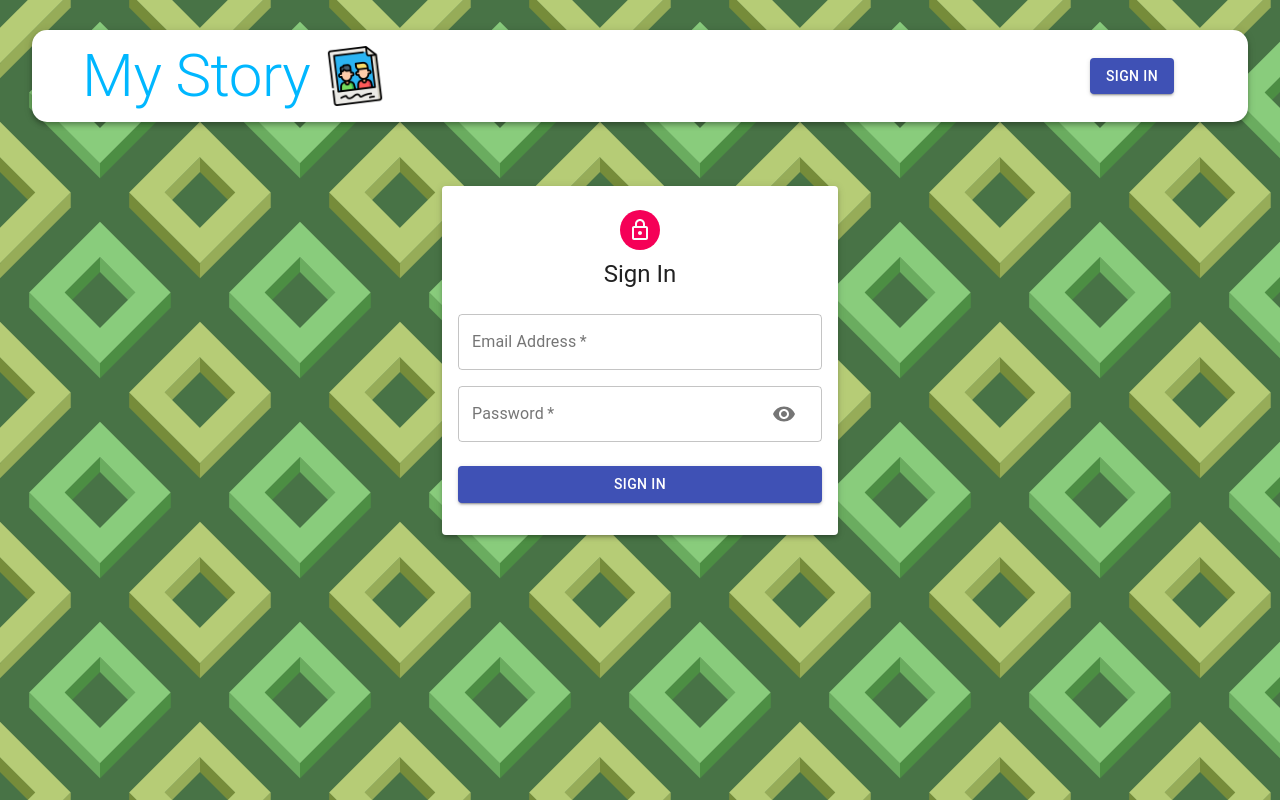
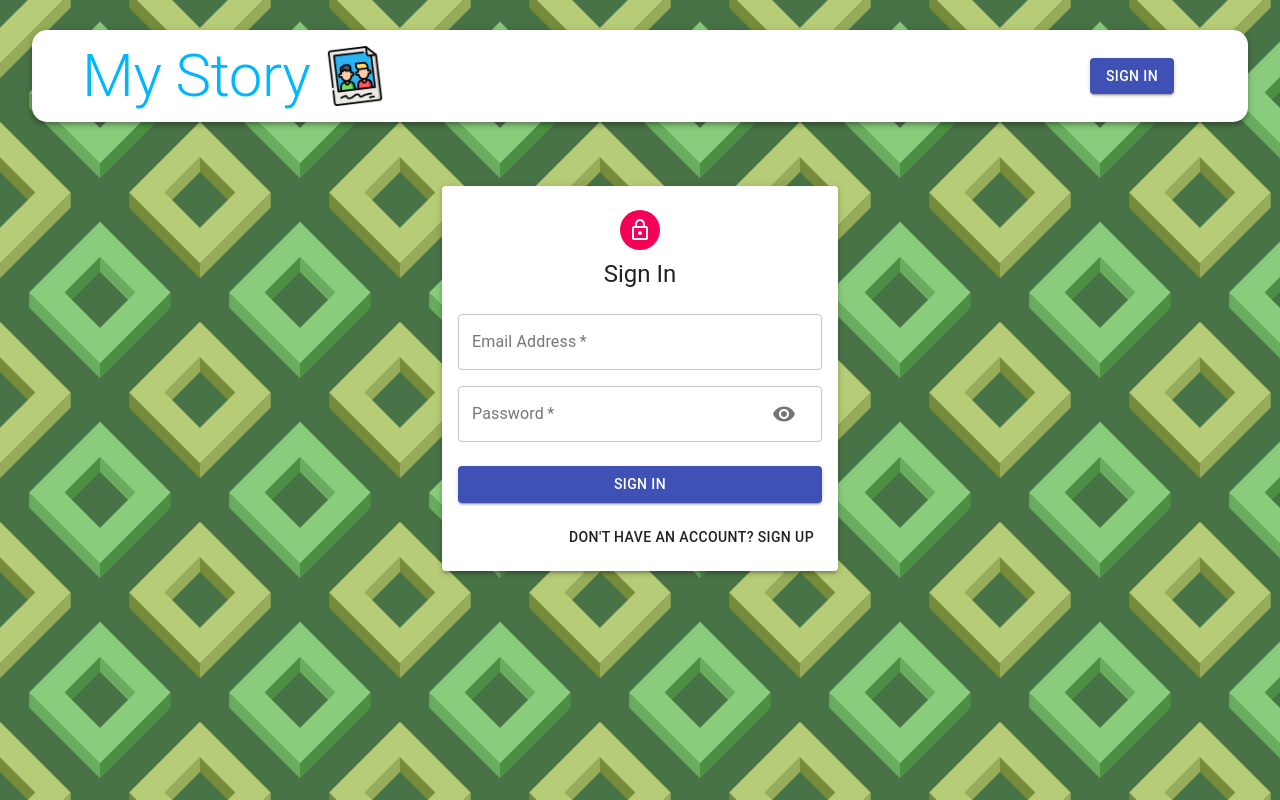
Before and after one commit to Danial-frpf/my-story, a React (Create React App) app in the folder client/: page /auth in a window 1280 px wide. Built offline with nearby package versions, Linux system fonts and the light colour scheme.

Commit message:
Added button to switch between Sign In and Sign Up

```diff
--- a/client/src/components/Auth/Auth.js
+++ b/client/src/components/Auth/Auth.js
@@ -23,7 +23,7 @@
   const [showPassword, setShowPassword] = useState(false);
 
   //Mock variable
-  const isSignUp = false;
+  const [isSignUp, setIsSignUp] = useState(false);
 
   //Form handler
   const handleSubmit = (e) => {};
@@ -32,6 +32,11 @@
 
   const handleShowPassword = () =>
     setShowPassword((prevShowPassword) => !prevShowPassword);
+
+  const switchMode = () => {
+    setIsSignUp((prevIsSignUp) => !prevIsSignUp);
+    setShowPassword(false);
+  };
 
   return (
     <Container component="main" maxWidth="xs">
@@ -91,6 +96,15 @@
           >
             {isSignUp ? "Sign Up" : "Sign In"}
           </Button>
+          <Grid container justifyContent="flex-end">
+            <Grid item>
+              <Button onClick={switchMode}>
+                {isSignUp
+                  ? "Already have an account? Sign In"
+                  : "Don't have an account? Sign Up"}
+              </Button>
+            </Grid>
+          </Grid>
         </form>
       </Paper>
     </Container>
```
